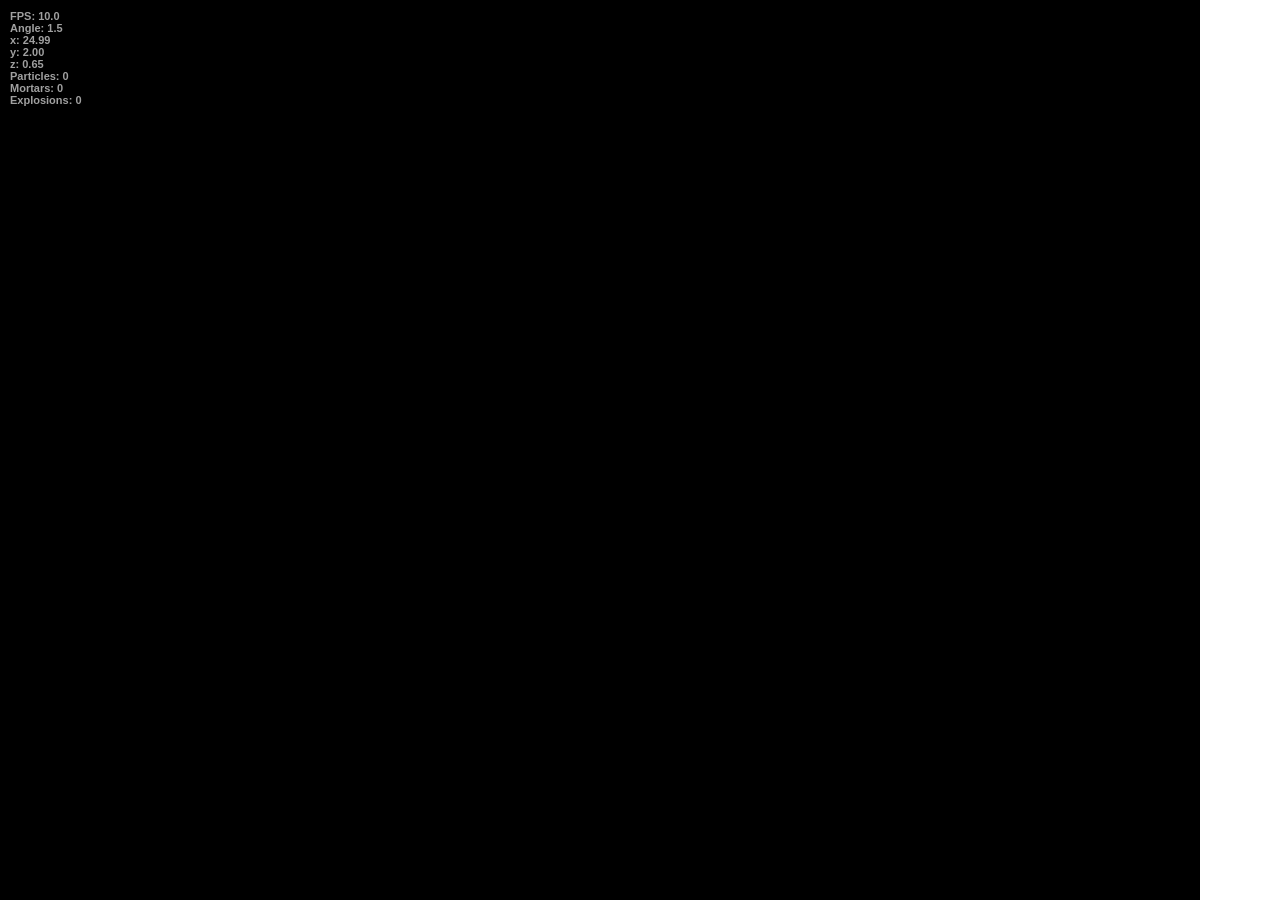
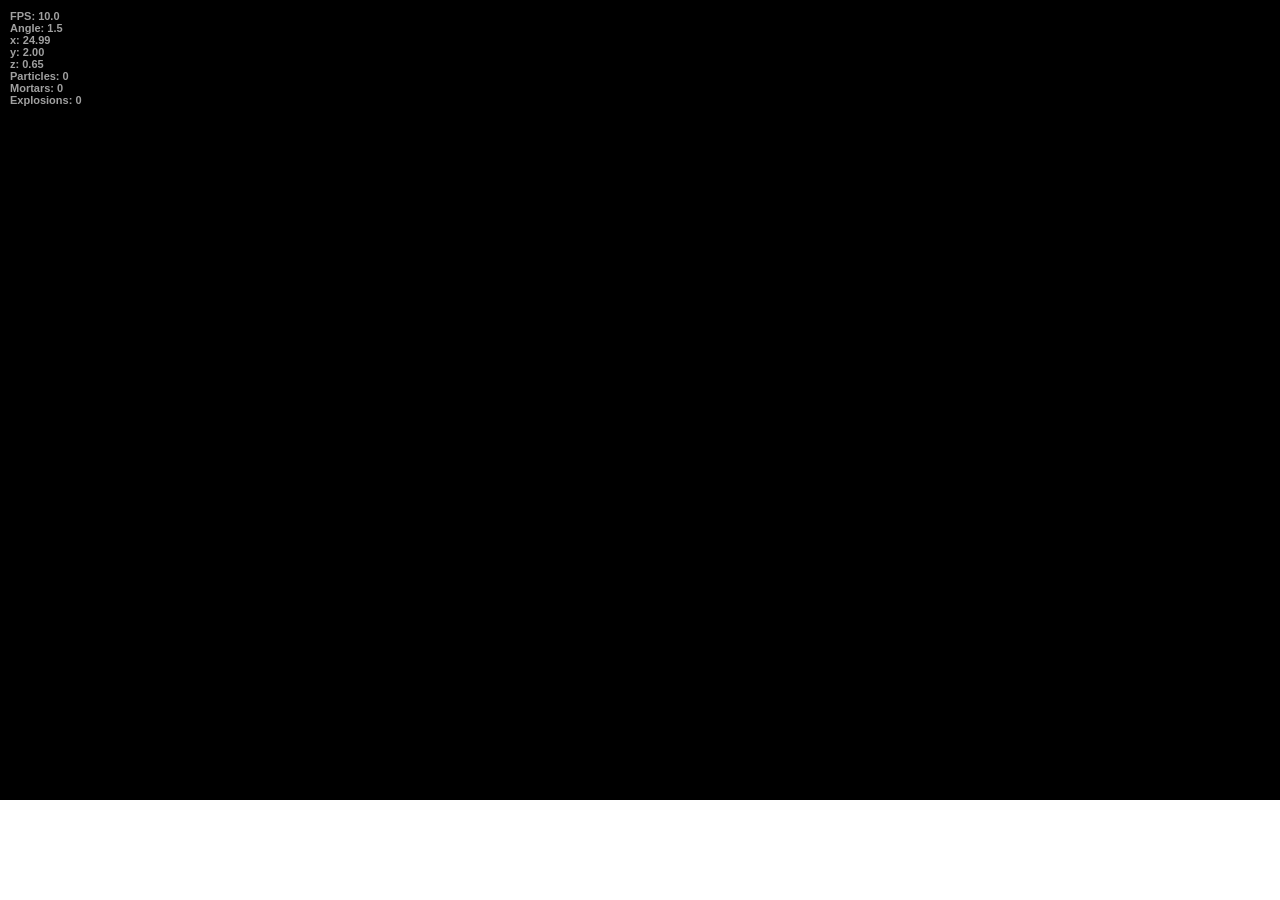
Before and after one commit to dpwhite2/fireworks-webgl, a plain HTML site: page index.html in a window 1280 px wide. After the commit the page ends 800 px from the top, so only its background shows below. Drawn offline with Linux system fonts and the light colour scheme; animation ran at ten frames a second.

Commit message:
The animation now adjusts to the size of the window.

```diff
--- a/fireworks/main.js
+++ b/fireworks/main.js
@@ -17,7 +17,12 @@ window.requestAnimFrame = (function(){
 (function() {
 //============================================================================//
 fireworks.start = function() {
+    document.body.clientWidth
+
     var canvas = document.getElementById("glcanvas");
+    canvas.width = document.body.clientWidth;
+    canvas.height = document.body.clientHeight;
+
     app = new fireworks.App(canvas);
     if (gl) {
         requestAnimFrame(fireworks.do_turn, canvas);
--- a/index.html
+++ b/index.html
@@ -21,7 +21,7 @@
     <div id="controls">
     </div>
 
-    <canvas id="glcanvas" width="1200" height="900">
+    <canvas id="glcanvas" width="800" height="600">
         WebGL is required to display this content.
     </canvas>
 
```
